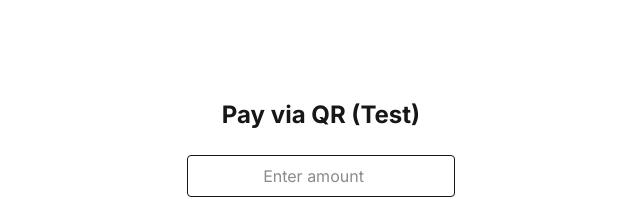
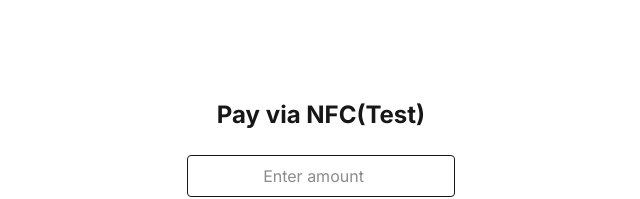
Before and after one commit to maruthu-05/cashless-payment, a Next.js app: page /payment/nfc in a window 1280 px wide. Shown: the part 244-443 px from the top of the page, without its empty margins (319-959 px from the left). Built offline with nearby package versions, Linux system fonts and the light colour scheme.

Commit message:
Update page.tsx

```diff
--- a/src/app/payment/nfc/page.tsx
+++ b/src/app/payment/nfc/page.tsx
@@ -40,7 +40,7 @@
   return (
     <div className="min-h-screen flex flex-col items-center justify-center gap-6 p-4">
       <Script src="https://checkout.razorpay.com/v1/checkout.js" />
-      <h1 className="text-2xl font-bold">Pay via QR (Test)</h1>
+      <h1 className="text-2xl font-bold">Pay via NFC(Test)</h1>
 
       <input
         type="number"
```
